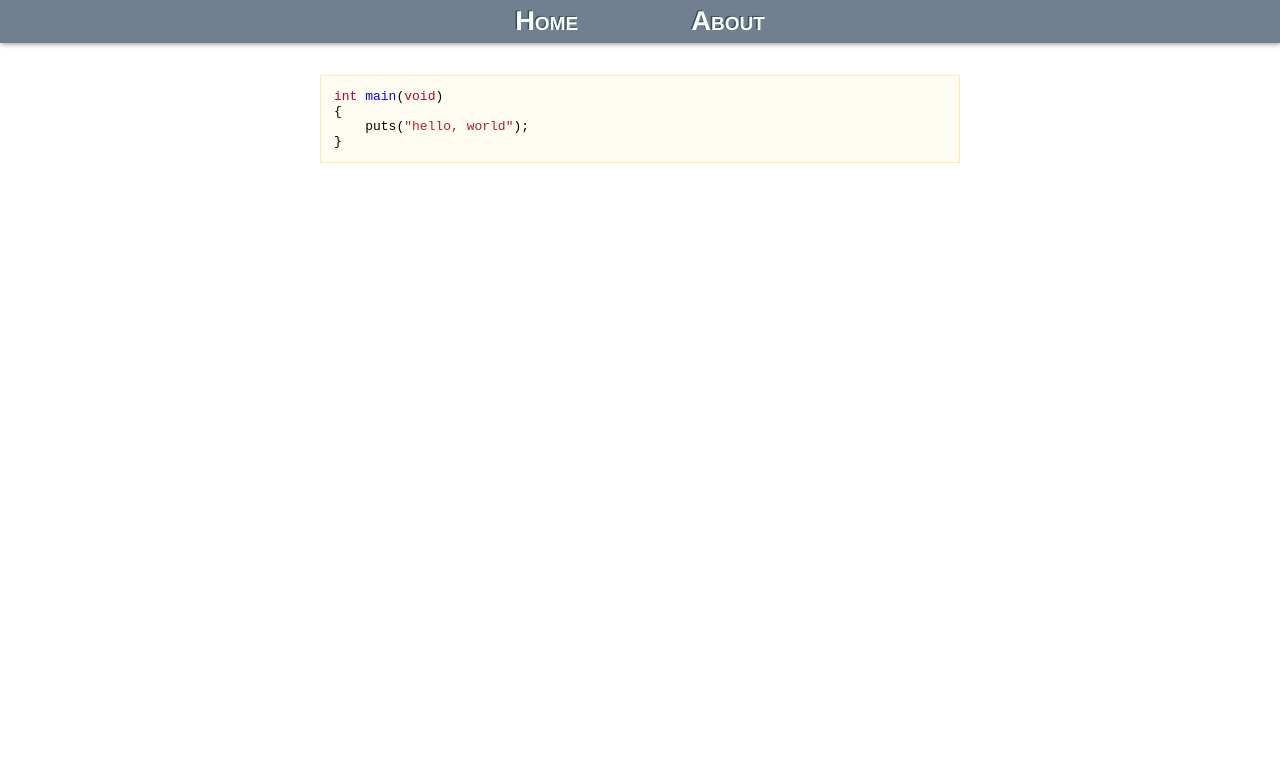
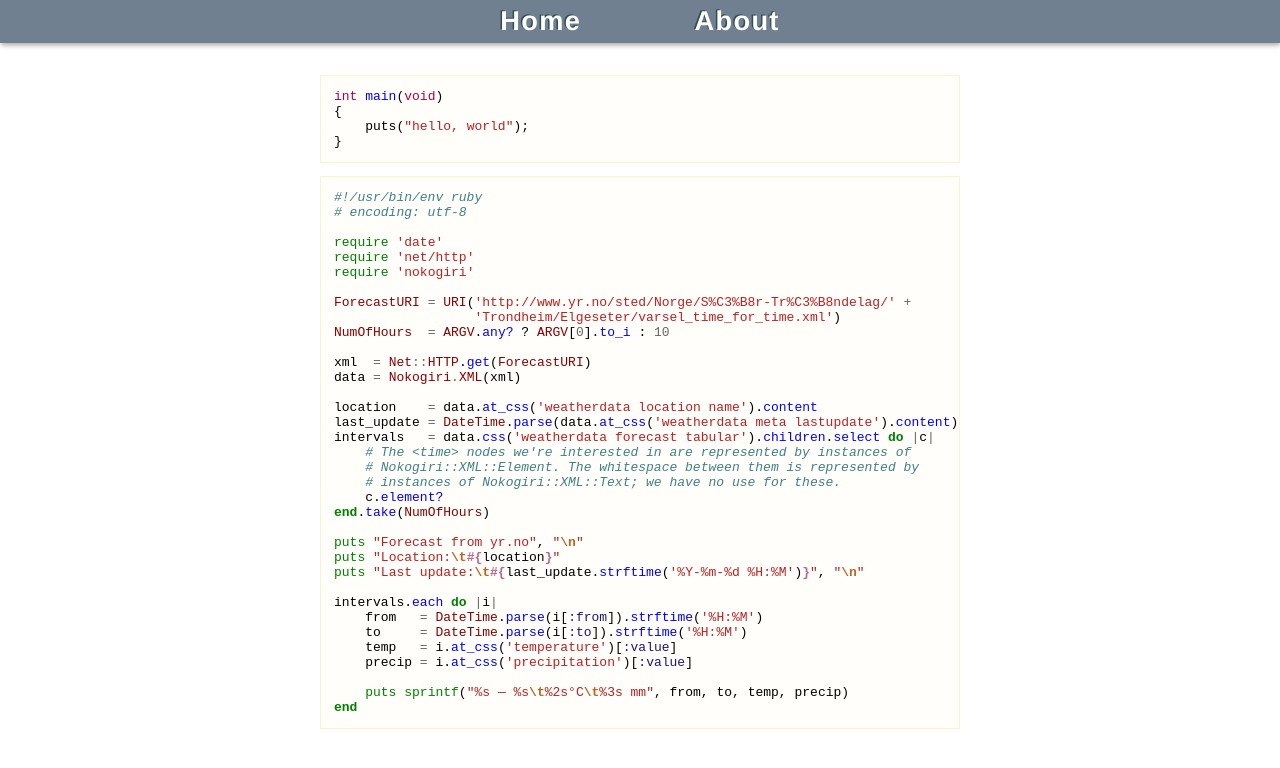
Before and after one commit to andereld/andereld.github.io, a Jekyll site: the page built from index.markdown, in a window 1280 px wide. Shown: the top 768 px of the page. Built offline with Jekyll 4.4.1, drawn with Linux system fonts in a browser that asks for light colours; Markdown is read by kramdown in place of the engine named in the settings.

Commit message:
Make minor CSS changes

```diff
--- a/css/style.css
+++ b/css/style.css
@@ -43,8 +43,9 @@ a:hover {
 
 pre {
     padding: 1em;
-    background-color: rgba(240, 200, 12, 0.05);
-    border: 1px solid rgba(240, 200, 12, 0.3);
+    margin: 1em 0;
+    background-color: rgba(240, 200, 12, 0.02);
+    border: 1px solid rgba(240, 200, 12, 0.2);
 }
 
 img {
@@ -66,7 +67,7 @@ nav {
     text-align: center;
     background: slategray;
     margin-bottom: 2em;
-    box-shadow: .08em .15em .3em #999;
+    box-shadow: .08em .2em .3em darkgray;
 }
 
 nav ul li {
@@ -80,7 +81,7 @@ nav ul li a {
     font-weight: bold;
     padding: 0 2em;
     text-decoration: none;
-    font-variant: small-caps;
+    letter-spacing: .05em;
     text-shadow: -0.05em -0.04em 0.02em darkslategray;
 }
 
--- a/index.markdown
+++ b/index.markdown
@@ -11,3 +11,43 @@ int main(void)
 }
 
 {% endhighlight %}
+
+{% highlight ruby %}
+
+#!/usr/bin/env ruby
+# encoding: utf-8
+
+require 'date'
+require 'net/http'
+require 'nokogiri'
+
+ForecastURI = URI('http://www.yr.no/sted/Norge/S%C3%B8r-Tr%C3%B8ndelag/' +
+                  'Trondheim/Elgeseter/varsel_time_for_time.xml')
+NumOfHours  = ARGV.any? ? ARGV[0].to_i : 10
+
+xml  = Net::HTTP.get(ForecastURI)
+data = Nokogiri.XML(xml)
+
+location    = data.at_css('weatherdata location name').content
+last_update = DateTime.parse(data.at_css('weatherdata meta lastupdate').content)
+intervals   = data.css('weatherdata forecast tabular').children.select do |c|
+    # The <time> nodes we're interested in are represented by instances of
+    # Nokogiri::XML::Element. The whitespace between them is represented by
+    # instances of Nokogiri::XML::Text; we have no use for these.
+    c.element?
+end.take(NumOfHours)
+
+puts "Forecast from yr.no", "\n"
+puts "Location:\t#{location}"
+puts "Last update:\t#{last_update.strftime('%Y-%m-%d %H:%M')}", "\n"
+
+intervals.each do |i|
+    from   = DateTime.parse(i[:from]).strftime('%H:%M')
+    to     = DateTime.parse(i[:to]).strftime('%H:%M')
+    temp   = i.at_css('temperature')[:value]
+    precip = i.at_css('precipitation')[:value]
+
+    puts sprintf("%s — %s\t%2s°C\t%3s mm", from, to, temp, precip)
+end
+
+{% endhighlight %}
```
